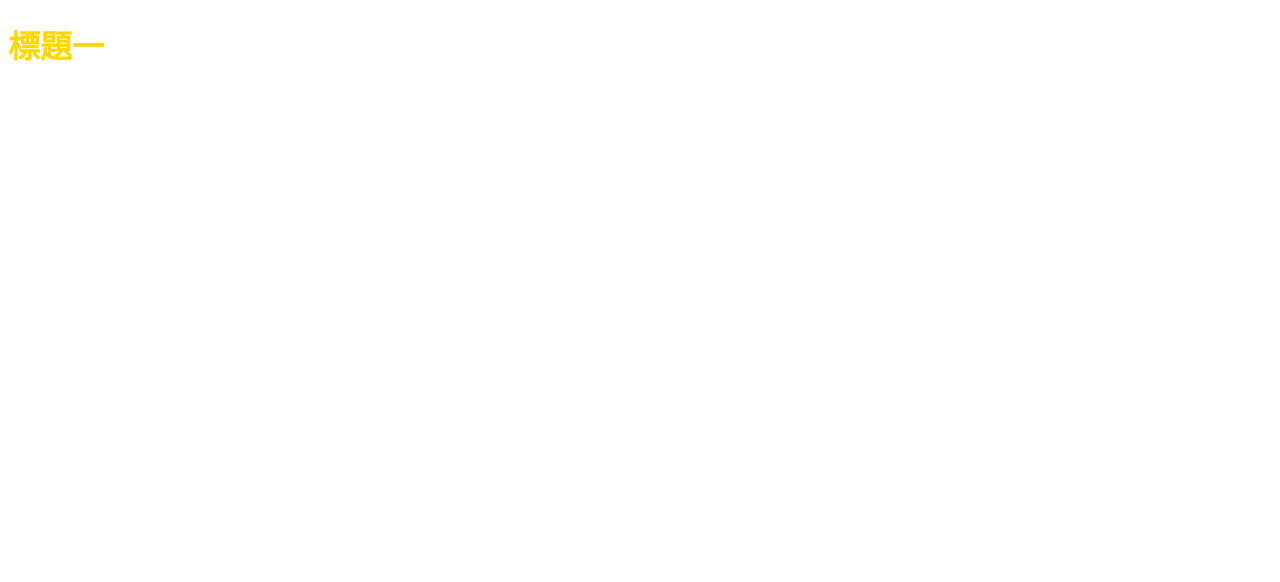
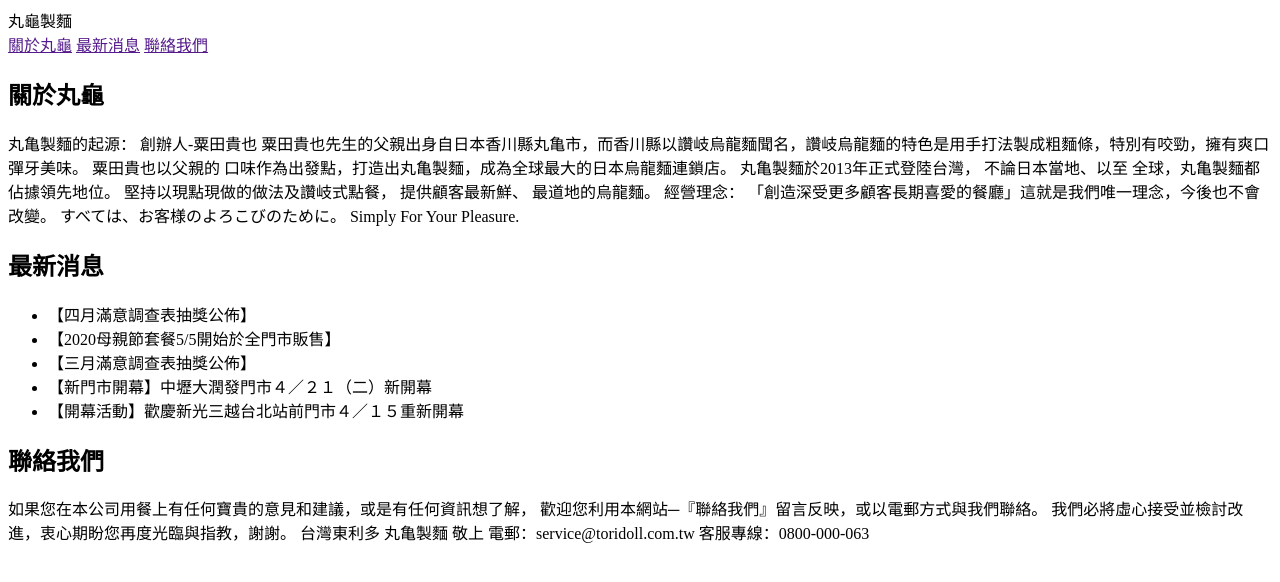
Before and after one commit to daisyaf/web_hc_tc, a plain HTML site: page index.html in a window 1280 px wide. Drawn offline with Linux system fonts and the light colour scheme.

Commit message:
主頁內容

```diff
--- a/index.html
+++ b/index.html
@@ -3,6 +3,7 @@
 <!--網頁元素lang語言 zh繁中 -->
 <html lang="zh">
 <!--網頁資訊 -->
+
 <head>
     <!--編碼 UTF-8 避免亂碼 -->
     <meta charset="UTF-8">
@@ -11,10 +12,69 @@
     <!--標題:顯示在瀏覽器上方 -->
     <title>Document</title>
 </head>
+
 <body>
-    <!--網頁內容 -->
-    <h1>標題一</h1>
-    <!--rel關係 stylesheet -CSS -->
-    <link rel="stylesheet" href="./style.css">
+    <!--導覽列 -->
+    <!--div無語意的元素 -->
+    <!--nav有語意可以被SEO搜尋引擎優化 -->
+    <nav>
+        <div id="logo">
+            <span>丸龜製麵</span>
+        </div>
+        <!--快速鍵 div>a{連結}*3 -->
+        <div>
+            <a href="">關於丸龜</a>
+            <a href="">最新消息</a>
+            <a href="">聯絡我們</a>
+        </div>
+    </nav>
+
+    <div id="banner"></div>
+
+    <!--文章 -->
+    <!--有語意的元素 -->
+    <section>
+        <h1>關於丸龜</h1>
+        <p>
+            丸亀製麵的起源：
+            創辦人-粟田貴也
+            粟田貴也先生的父親出身自日本香川縣丸亀市，而香川縣以讚岐烏龍麵聞名，讚岐烏龍麵的特色是用手打法製成粗麵條，特別有咬勁，擁有爽口彈牙美味。 粟田貴也以父親的
+            口味作為出發點，打造出丸亀製麵，成為全球最大的日本烏龍麵連鎖店。
+
+            丸亀製麵於2013年正式登陸台灣， 不論日本當地、以至
+            全球，丸亀製麵都佔據領先地位。
+            堅持以現點現做的做法及讚岐式點餐， 提供顧客最新鮮、
+            最道地的烏龍麵。
+            經營理念：
+            「創造深受更多顧客長期喜愛的餐廳」這就是我們唯一理念，今後也不會改變。
+            すべては、お客様のよろこびのために。
+            Simply For Your Pleasure.
+
+        </p>
+    </section>
+
+    <section>
+        <h1>最新消息</h1>
+        <ul>
+            <li>【四月滿意調查表抽獎公佈】</li>
+            <li>【2020母親節套餐5/5開始於全門市販售】</li>
+            <li>【三月滿意調查表抽獎公佈】</li>
+            <li>【新門市開幕】中壢大潤發門市４／２１（二）新開幕</li>
+            <li>【開幕活動】歡慶新光三越台北站前門市４／１５重新開幕</li>
+        </ul>
+    </section>
+
+    <section>
+        <h1>聯絡我們</h1>
+        <p>如果您在本公司用餐上有任何寶貴的意見和建議，或是有任何資訊想了解，
+            歡迎您利用本網站─『聯絡我們』留言反映，或以電郵方式與我們聯絡。
+            我們必將虛心接受並檢討改進，衷心期盼您再度光臨與指教，謝謝。
+
+            台灣東利多 丸亀製麵 敬上
+            電郵：service@toridoll.com.tw
+            客服專線：0800-000-063</p>
+    </section>
+
 </body>
+
 </html>
```
Also changed, not shown: img/noodle.jpg (added).
